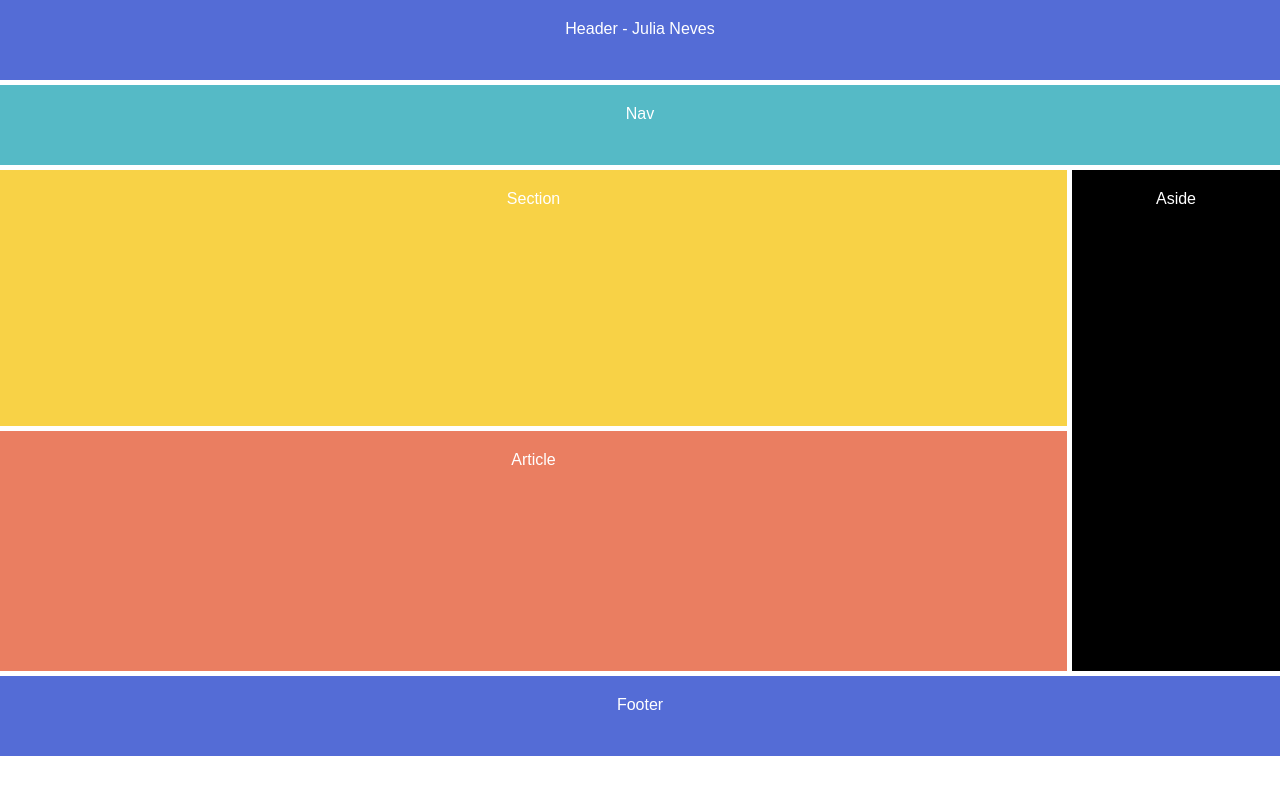
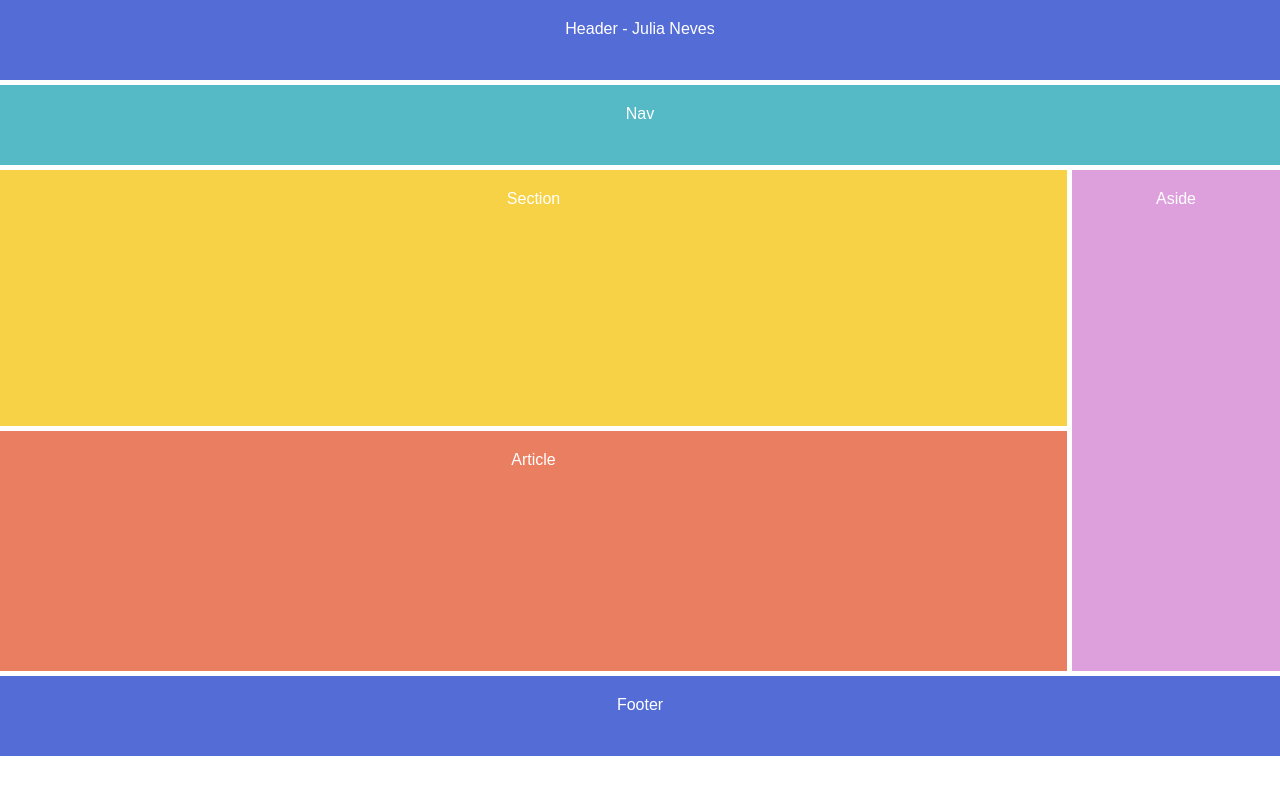
Before and after one commit to Julianeves01/atividade09_grid, a plain HTML site: page index.html in a window 1280 px wide. Drawn offline with Linux system fonts and the light colour scheme.

Commit message:
feat: finalização da atividade!

```diff
--- a/assets/style.index.css
+++ b/assets/style.index.css
@@ -65,7 +65,7 @@ body {
 
 .aside {
     grid-area: aside;
-    background-color: rgb(0, 0, 0);
+    background-color:plum;
     color: rgb(255, 255, 255);
     padding: 20px;
     width: 13rem;
```
